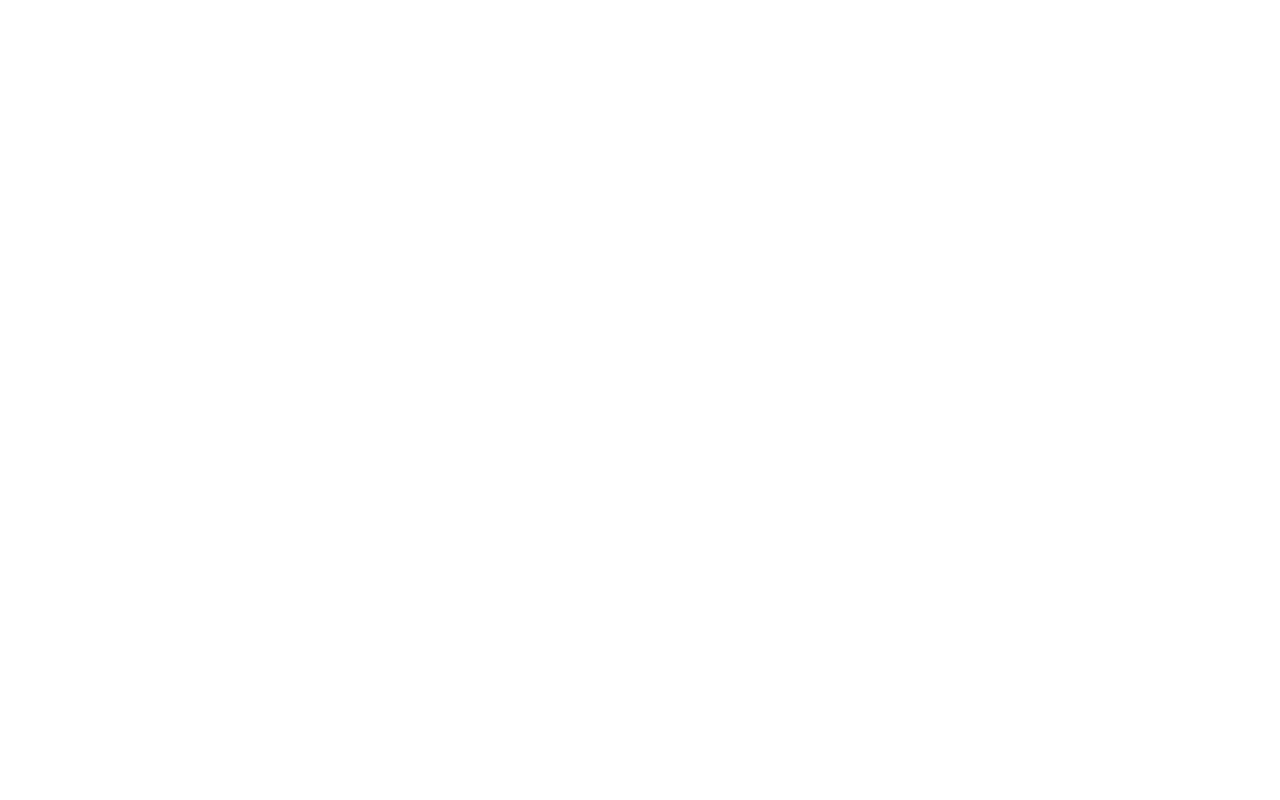
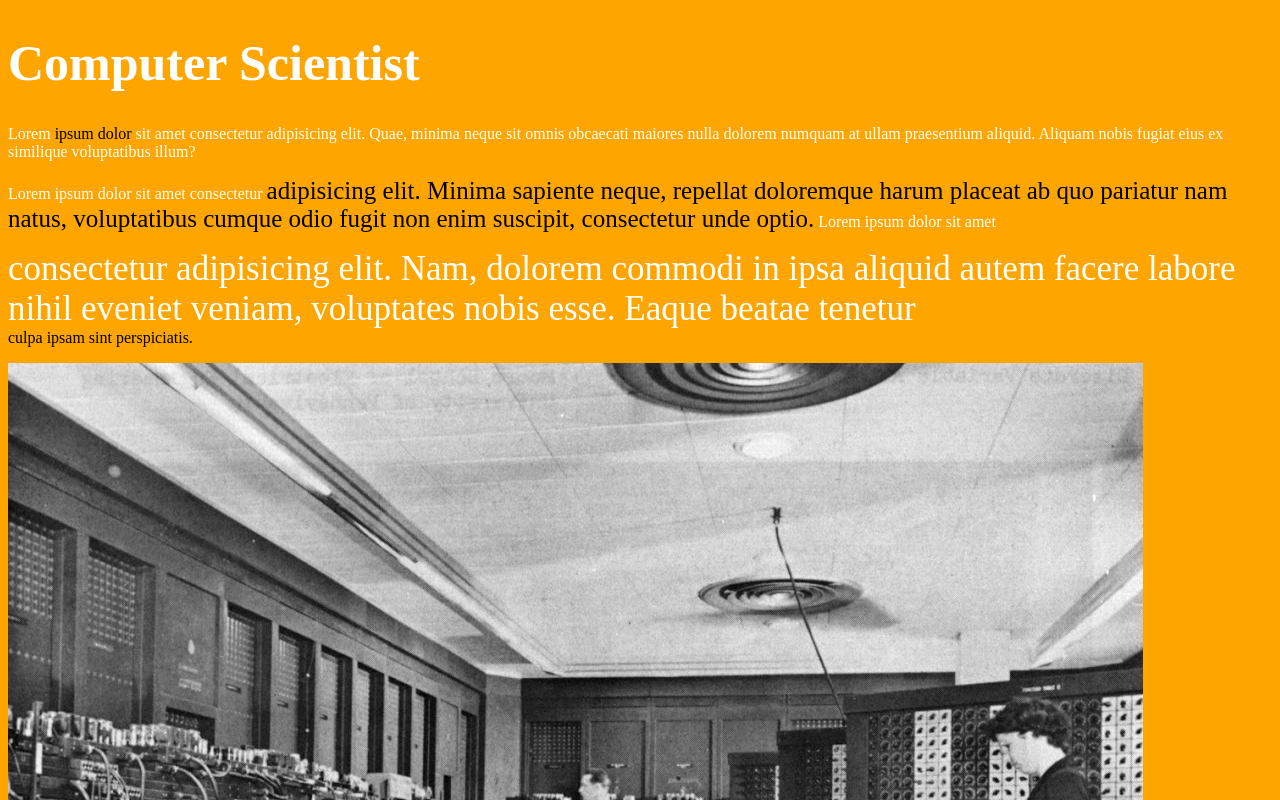
Before and after one commit to Sadady/second, a plain HTML site: page index.html in a window 1280 px wide. Shown: the top 800 px of the page. Drawn offline with Linux system fonts and the light colour scheme.

Commit message:
index
finished first index(almost)

```diff
--- a/index.html
+++ b/index.html
@@ -2,8 +2,46 @@
 <html>
     <head>
         <title>Second</title>
+        <meta charset="utf-8"/>
+        <style>
+            body {
+                background-color: orange;
+            }
+            h1 {
+                color: white;
+                font-size: 50px;
+            }
+            p {
+                color: white;
+            }
+            a {
+                color: black;
+                text-decoration: none;
+            }
+            span {
+                color: black;
+                font-size: 25px;
+            }
+            div {
+                color: white;
+                font-size: 35px;
+            }
+        </style>
     </head>
     <body>
 
+        <h1>Computer Scientist</h1>
+
+        <p>
+            Lorem <a href="index2.html" target="blank">ipsum dolor</a> sit amet consectetur adipisicing elit. Quae, minima neque sit omnis obcaecati maiores nulla dolorem numquam at ullam praesentium aliquid. Aliquam nobis fugiat eius ex similique voluptatibus illum?
+        </p>
+
+        <p>
+            Lorem ipsum dolor sit amet consectetur  <span>adipisicing elit. Minima sapiente neque, repellat doloremque harum placeat ab quo pariatur nam natus, voluptatibus cumque odio fugit non enim suscipit, consectetur unde optio.</span>
+            Lorem ipsum dolor sit amet  <div>consectetur adipisicing elit. Nam, dolorem commodi in ipsa aliquid autem facere labore nihil eveniet veniam, voluptates nobis esse. Eaque beatae tenetur</div>  culpa ipsam sint perspiciatis.
+        </p>
+
+        <img src="images/Eniac.jpg" alt="eniac">
+
     </body>
 </html>
```
Also changed, not shown: index2.html (added, +12 -0 lines), images/Eniac.jpg (added).
